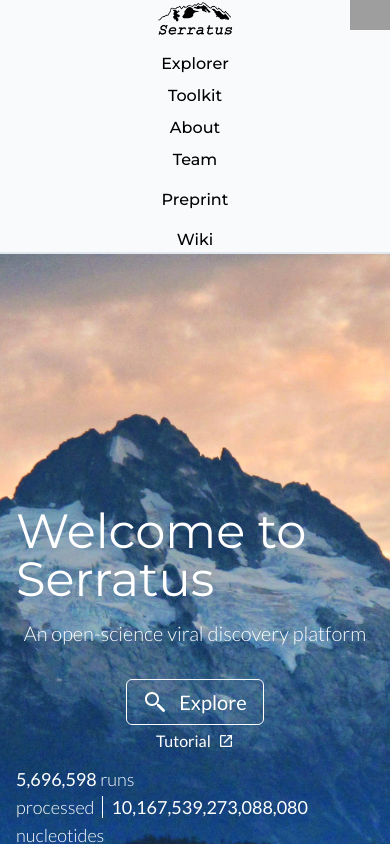
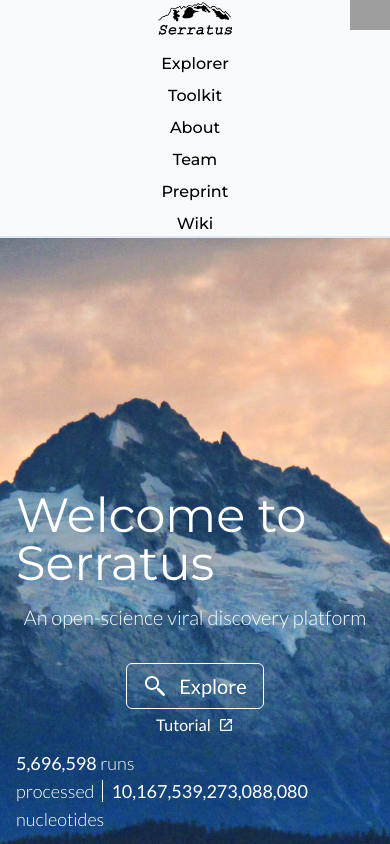
Before and after one commit to serratus-bio/serratus.io, a React (Create React App) app: page / in a window 390 px wide. Both pictures are taken after a click on the button 370 px from the left and 15 px from the top of the page. Built offline with nearby package versions, Linux system fonts and the light colour scheme; grey boxes are pictures that could not be loaded.

Commit message:
Added a minor transition fade effect for menu hover

```diff
--- a/src/components/Navbar.tsx
+++ b/src/components/Navbar.tsx
@@ -33,39 +33,39 @@ export const Navbar = () => {
                         <NavLink
                             exact
                             to={routes.explorerIntro.path}
-                            className='ml-10 hover:text-blue-800'
+                            className='ml-10 hover:text-blue-800 transition duration-300 ease-in-out'
                             activeClassName='text-blue-600'>
                             Explorer
                         </NavLink>
                         <NavLink
                             exact
                             to={routes.toolkit.path}
-                            className='ml-10 hover:text-blue-800'
+                            className='ml-10 hover:text-blue-800 transition duration-300 ease-in-out'
                             activeClassName='text-blue-600'>
                             Toolkit
                         </NavLink>
                         <NavLink
                             exact
                             to={routes.about.path}
-                            className='ml-10 hover:text-blue-800'
+                            className='ml-10 hover:text-blue-800 rounded transition duration-300 ease-in-out'
                             activeClassName='text-blue-600'>
                             About
                         </NavLink>
                         <NavLink
                             exact
                             to={routes.team.path}
-                            className='ml-10 hover:text-blue-800'
+                            className='ml-10 hover:text-blue-800 transition duration-300 ease-in-out'
                             activeClassName='text-blue-600'>
                             Team
                         </NavLink>
                         <ExternalLink
                             href='https://www.biorxiv.org/content/10.1101/2020.08.07.241729v2'
-                            className='ml-10 hover:text-blue-800 lg:ml-6 lg:bg-white lg:font-mono lg:font-normal lg:border-2 lg:border-gray-600 lg:rounded-lg p-2 lg:hover:text-blue-600 lg:hover:border-blue-600'>
+                            className='ml-10 hover:text-blue-800 transition duration-300 ease-in-out lg:ml-6 lg:bg-white lg:font-mono lg:font-normal lg:border-2 lg:border-gray-600 lg:rounded-lg lg:p-2 lg:hover:text-blue-600 lg:hover:border-blue-600'>
                             Preprint
                         </ExternalLink>
                         <ExternalLink
                             href='https://github.com/ababaian/serratus/wiki'
-                            className='ml-10 hover:text-blue-800 lg:ml-6 lg:bg-white lg:font-mono lg:font-normal lg:border-2 lg:border-gray-600 lg:rounded-lg lg:p-2 lg:hover:text-blue-600 lg:hover:border-blue-600'>
+                            className='ml-10 hover:text-blue-800 transition duration-300 ease-in-out lg:ml-6 lg:bg-white lg:font-mono lg:font-normal lg:border-2 lg:border-gray-600 lg:rounded-lg lg:p-2 lg:hover:text-blue-600 lg:hover:border-blue-600'>
                             Wiki
                         </ExternalLink>
                     </div>
```
